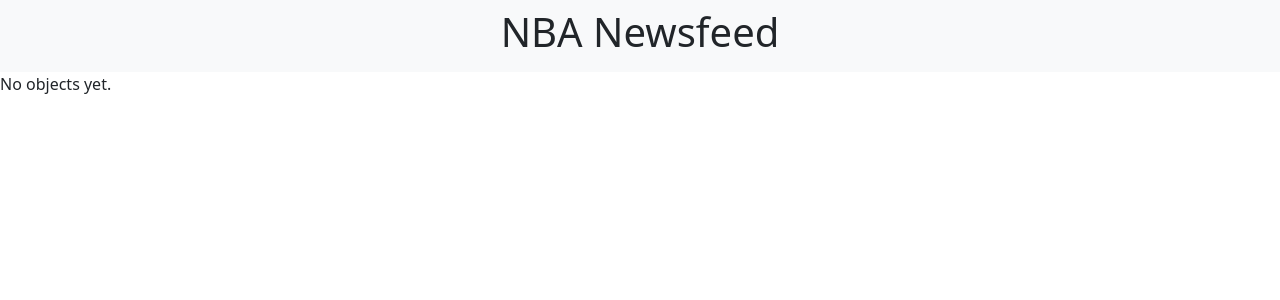
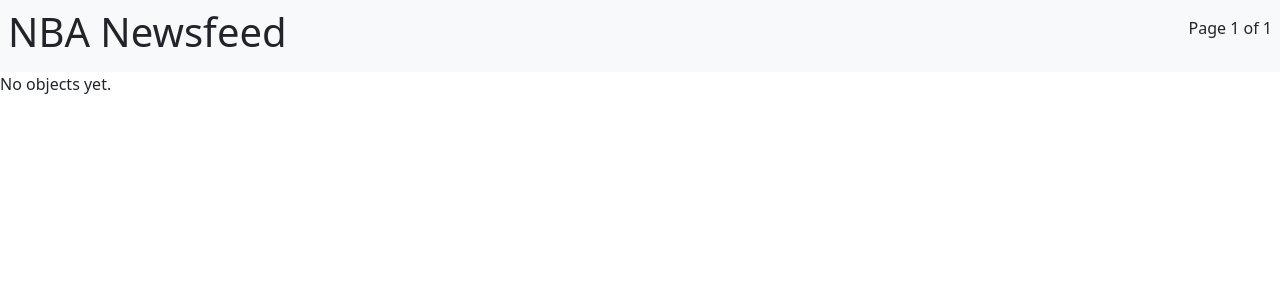
Before and after one commit to Fellaine/NBA-Newsfeed, a Django app: page / in a window 1280 px wide. Shown: the top 300 px of the page. Run offline with Django 4.2, Linux system fonts and the light colour scheme; data that the repository does not hold is empty; parts of the project's set-up code (start-up, migrations or seed data) failed here and were passed over.

Commit message:
Added paginating

```diff
--- a/news_app/templates/news_app/article_list.html
+++ b/news_app/templates/news_app/article_list.html
@@ -7,8 +7,27 @@
 		<link href="https://cdn.jsdelivr.net/npm/bootstrap@5.3.0/dist/css/bootstrap.min.css" rel="stylesheet" integrity="sha384-9ndCyUaIbzAi2FUVXJi0CjmCapSmO7SnpJef0486qhLnuZ2cdeRhO02iuK6FUUVM" crossorigin="anonymous">
 	</head>
 	<body>
-		<nav class="navbar bg-body-tertiary">
-			<div class="mx-auto"><h1>NBA Newsfeed</h1></div>
+		<nav class="navbar bg-body-tertiary d-flex justify-content-between">
+				<div class="ms-2">
+					<h1>NBA Newsfeed</h1>
+				</div>
+				<div class="me-2">
+					<p class="step-links">
+						{% if page_obj.has_previous %}
+							<a href="?page=1">&laquo; first</a>
+							<a href="?page={{ page_obj.previous_page_number }}">previous</a>
+						{% endif %}
+
+						<span class="current">
+							Page {{ page_obj.number }} of {{ page_obj.paginator.num_pages }}
+						</span>
+
+						{% if page_obj.has_next %}
+							<a href="?page={{ page_obj.next_page_number }}">next</a>
+							<a href="?page={{ page_obj.paginator.num_pages }}">last &raquo;</a>
+						{% endif %}
+					</p>
+				</div>
 		</nav>
 		<div class="card-group">
 			{% for article in object_list %}
--- a/news_app/views.py
+++ b/news_app/views.py
@@ -6,3 +6,4 @@
 class ArticleListView(ListView):
     model = Article
     template_name = "templates/news_app/article-list.html"
+    paginate_by = 30
```
